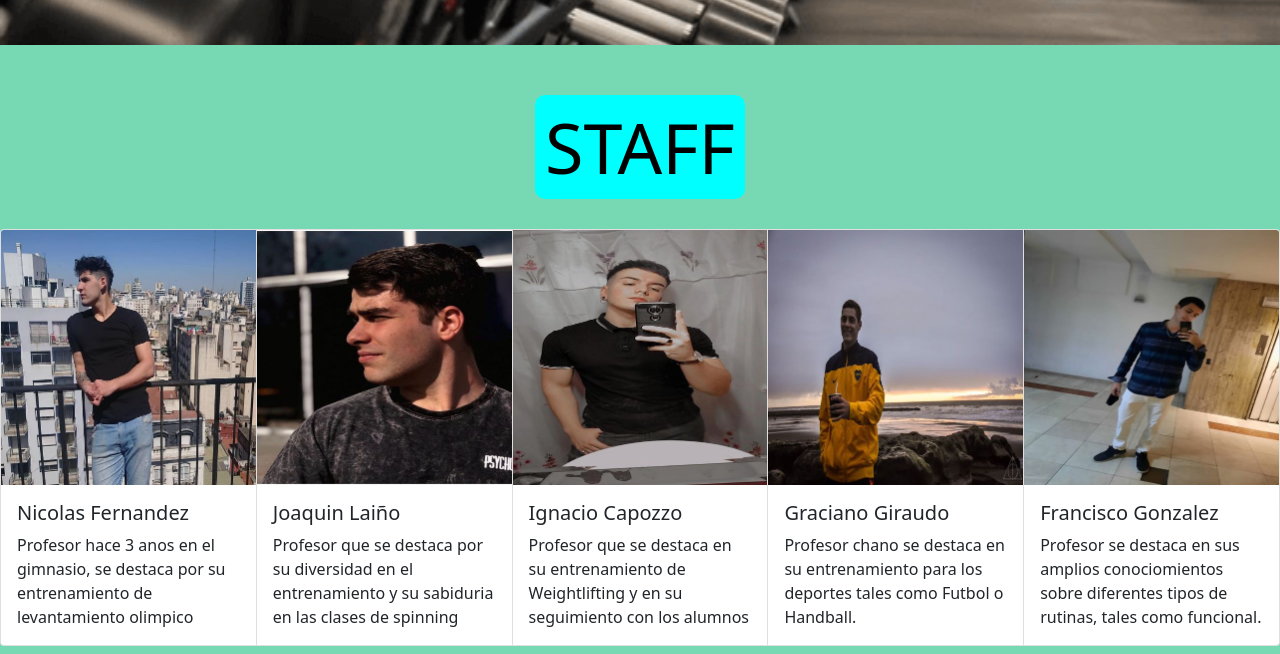
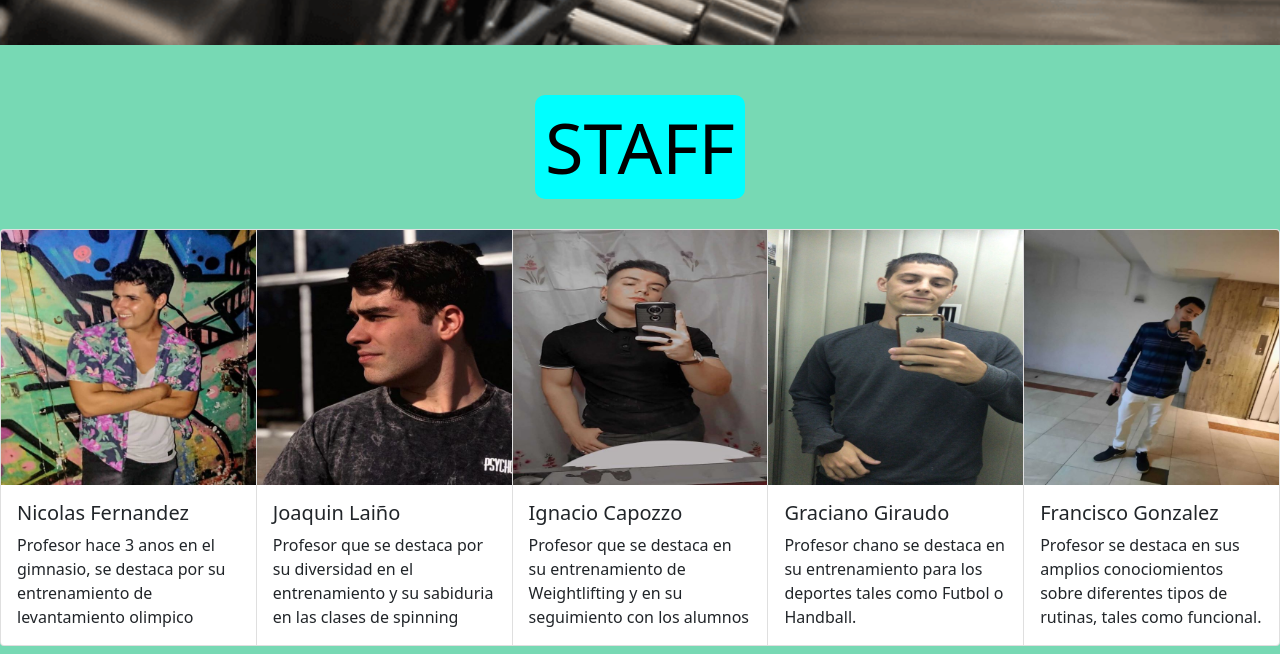
Before and after one commit to LucasAlthabe/NarzisoFitnessClub, a website: page Paginas/clases.html in a window 1280 px wide. Shown: the part 1022-1676 px from the top of the page. Drawn offline with nearby package versions, Linux system fonts and the light colour scheme.

Commit message:
cambiodeimagenes

```diff
--- a/Paginas/clases.html
+++ b/Paginas/clases.html
@@ -69,14 +69,14 @@
         </div>
         <div class="card-group">
             <div class="card">
-            <img src="../Imagenes/imganes profes/nico 511.jpeg" class="card-img-top" alt="...">
+            <img src="../Imagenes/imganes profes/nico 700.jpeg" class="card-img-top" alt="...">
             <div class="card-body">
                 <h5 class="card-title">Nicolas Fernandez</h5>
                 <p class="card-text">Profesor hace 3 anos en el gimnasio, se destaca por su entrenamiento de levantamiento olimpico</p>
             </div>
             </div>
             <div class="card">
-            <img src="/Imagenes/imganes profes/joaco 511.jpeg" class="card-img-top" alt="...">
+            <img src="/Imagenes/imganes profes/joaco 700.jpeg" class="card-img-top" alt="...">
             <div class="card-body">
                 <h5 class="card-title">Joaquin Laiño</h5>
                 <p class="card-text">Profesor que se destaca por su diversidad en el entrenamiento y su sabiduria en las clases de spinning</p>
@@ -84,7 +84,7 @@
             </div>
             </div>
             <div class="card">
-            <img src="/Imagenes/imganes profes/nacho 511.jpeg" class="card-img-top" alt="...">
+            <img src="/Imagenes/imganes profes/nacho 700.jpeg" class="card-img-top" alt="...">
             <div class="card-body">
                 <h5 class="card-title">Ignacio Capozzo</h5>
                 <p class="card-text">Profesor que se destaca en su entrenamiento de Weightlifting y en su seguimiento con los alumnos</p>
@@ -92,7 +92,7 @@
             </div>
             </div>
             <div class="card">
-            <img src="/Imagenes/imganes profes/chano 511.jpeg" class="card-img-top" alt="...">
+            <img src="/Imagenes/imganes profes/chano 700.jpeg" class="card-img-top" alt="...">
             <div class="card-body">
                 <h5 class="card-title">Graciano Giraudo</h5>
                 <p class="card-text">Profesor chano se destaca en su entrenamiento para los deportes tales como Futbol o Handball.</p>
@@ -100,7 +100,7 @@
             </div>
             </div>
             <div class="card">
-            <img src="/Imagenes/imganes profes/fran 511.jpeg" class="card-img-top" alt="...">
+            <img src="/Imagenes/imganes profes/fran 700.jpeg" class="card-img-top" alt="...">
             <div class="card-body">
                 <h5 class="card-title">Francisco Gonzalez</h5>
                 <p class="card-text">Profesor se destaca en sus amplios conociomientos sobre diferentes tipos de rutinas, tales como funcional.</p>
--- a/css/style.css
+++ b/css/style.css
@@ -285,15 +285,6 @@ section h3{
 }
 
 
-.carousel{
-    width: 450px;
-    margin: 50px 0;
-}
-
-.redondeado{
-    border-radius: 50px;
-}
-
 /*COMENTARIOS*/
 
 .blogSection{
```
Also changed, not shown: Imagenes/imganes profes/chano (1).jpeg (added), Imagenes/imganes profes/chano 511.jpeg (deleted), Imagenes/imganes profes/chano 700.jpeg (added), Imagenes/imganes profes/fran 511.jpeg (deleted), Imagenes/imganes profes/fran 700.jpeg (added), Imagenes/imganes profes/fran.jpeg (added), Imagenes/imganes profes/joaco 511.jpeg (deleted), Imagenes/imganes profes/joaco 700.jpeg (added), Imagenes/imganes profes/joaco.jpeg (added), Imagenes/imganes profes/maqueta.png (deleted), Imagenes/imganes profes/nacho 511.jpeg (deleted), Imagenes/imganes profes/nacho 700.jpeg (added), Imagenes/imganes profes/nacho.jpeg (added), Imagenes/imganes profes/nico 511.jpeg (deleted), 2 more files.
